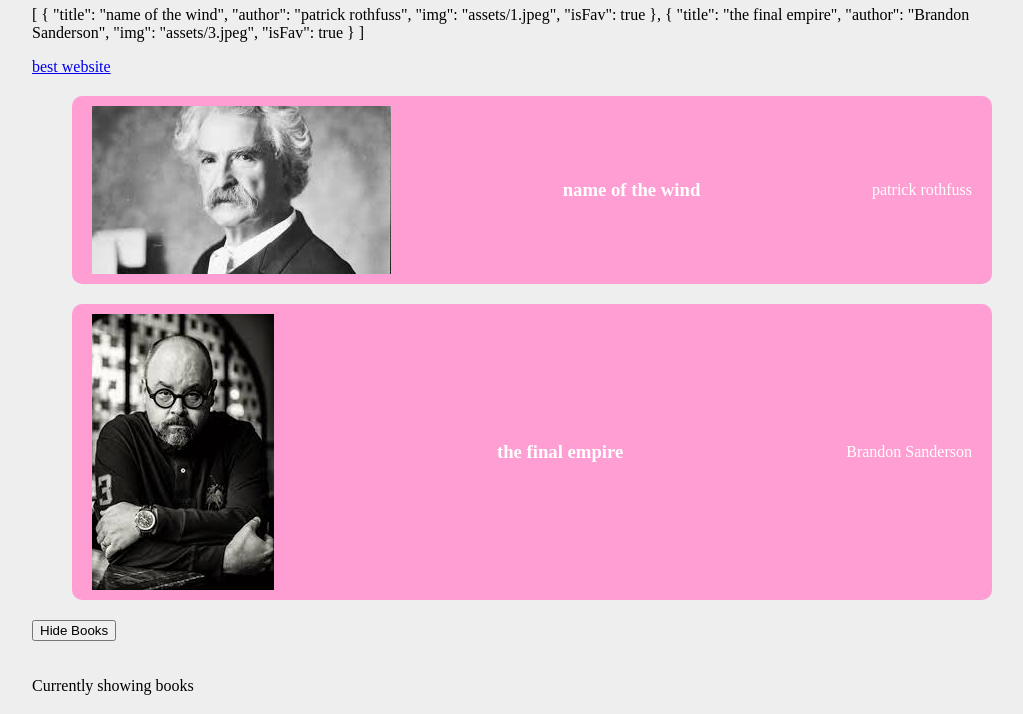
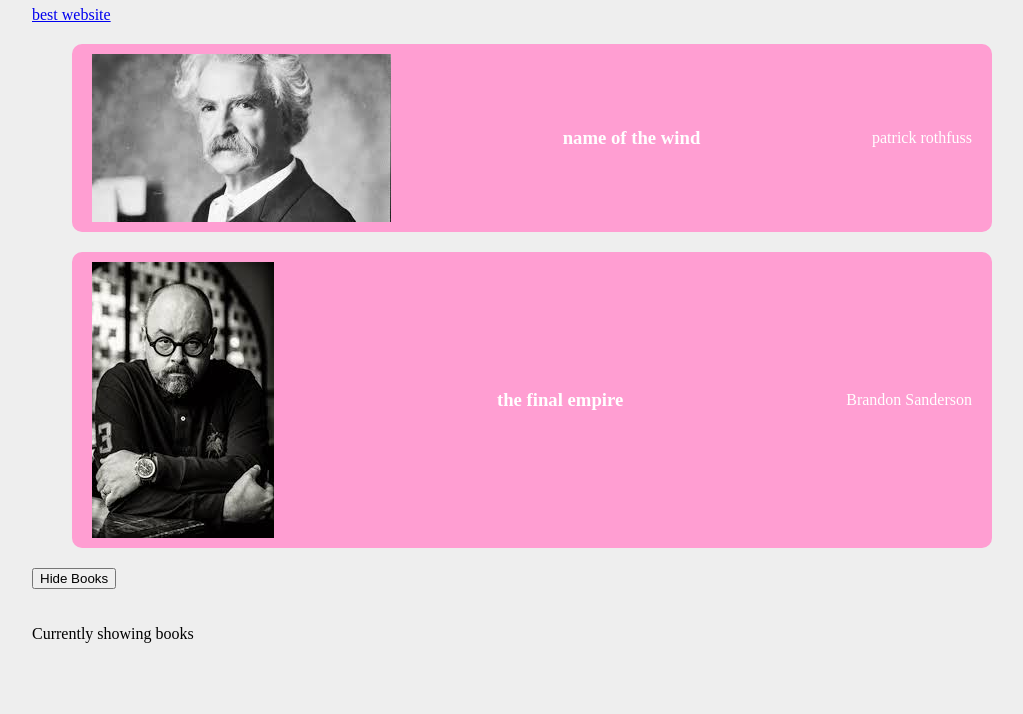
Before and after one commit to rookie-cookie/vue-basics, a plain HTML site: page index.html in a window 1280 px wide. Shown: the part 72-786 px from the top of the page, without its empty margins (128-1151 px from the left). Drawn offline with nearby package versions, Linux system fonts and the light colour scheme.

Commit message:
comment line

```diff
--- a/index.html
+++ b/index.html
@@ -46,7 +46,7 @@
 
 	<div id="app">
 		<!-- <h2>I am the template now</h2> -->
-		<p>{{ filteredBooks }}</p>
+		<!-- <p>{{ filteredBooks }}</p> -->
 
 
 		<div v-if="showBooks">  <!-- conditional -->
```
